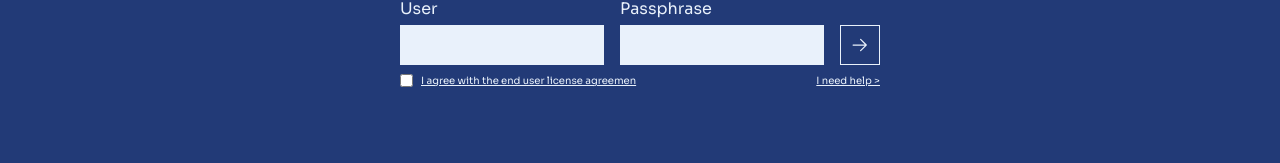
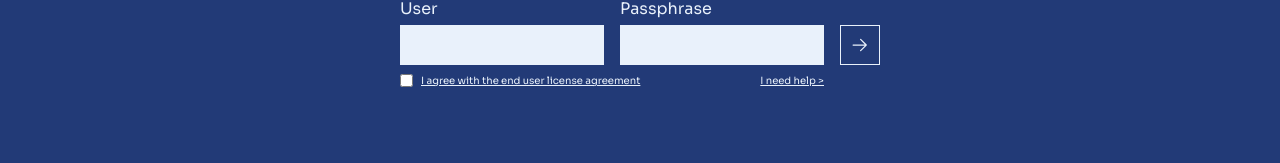
Before and after one commit to gustavocoimbradev/simple-login-screen, a Next.js app: page / in a window 1280 px wide. Shown: the part 383-546 px from the top of the page. Built offline with nearby package versions, Linux system fonts and the light colour scheme.

Commit message:
login-screen

```diff
--- a/src/components/Main.tsx
+++ b/src/components/Main.tsx
@@ -38,10 +38,12 @@ export function Main() {
                 <div className="flex items-center gap-4 w-full mt-4 xl:mt-2">
                     <div className="flex gap-2">
                         <input type="checkbox"/>
-                        <span className="text-white text-[10px] underline">I agree with the end user license agreemen</span>
+                        <span className="text-white text-[10px] underline">I agree with the end user license agreement</span>
                     </div>
                     <div className="flex flex-col flex-1 text-end">
                         <a href="#" className="text-white text-[10px] underline">I need help &gt;</a>
+                    </div>
+                    <div className="hidden xl:block w-[40px]">
                     </div>
                 </div>
 
```
